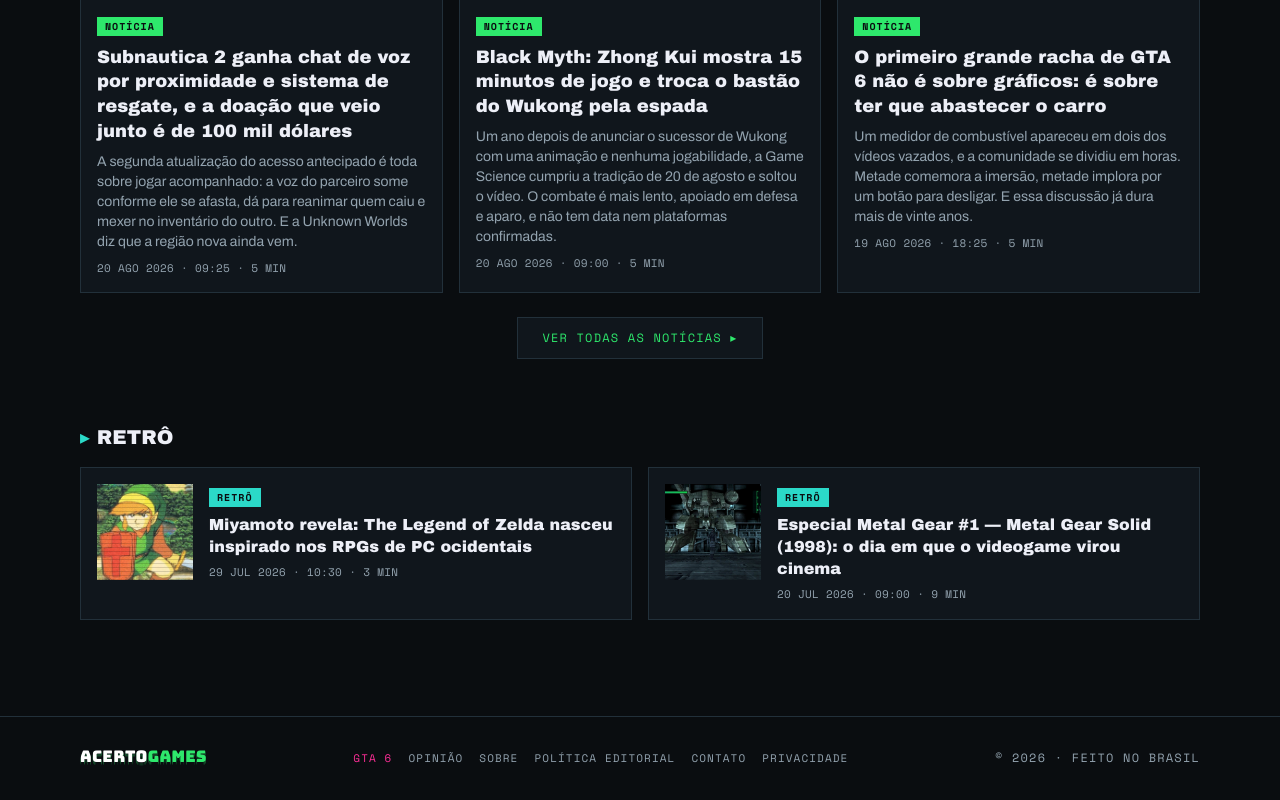
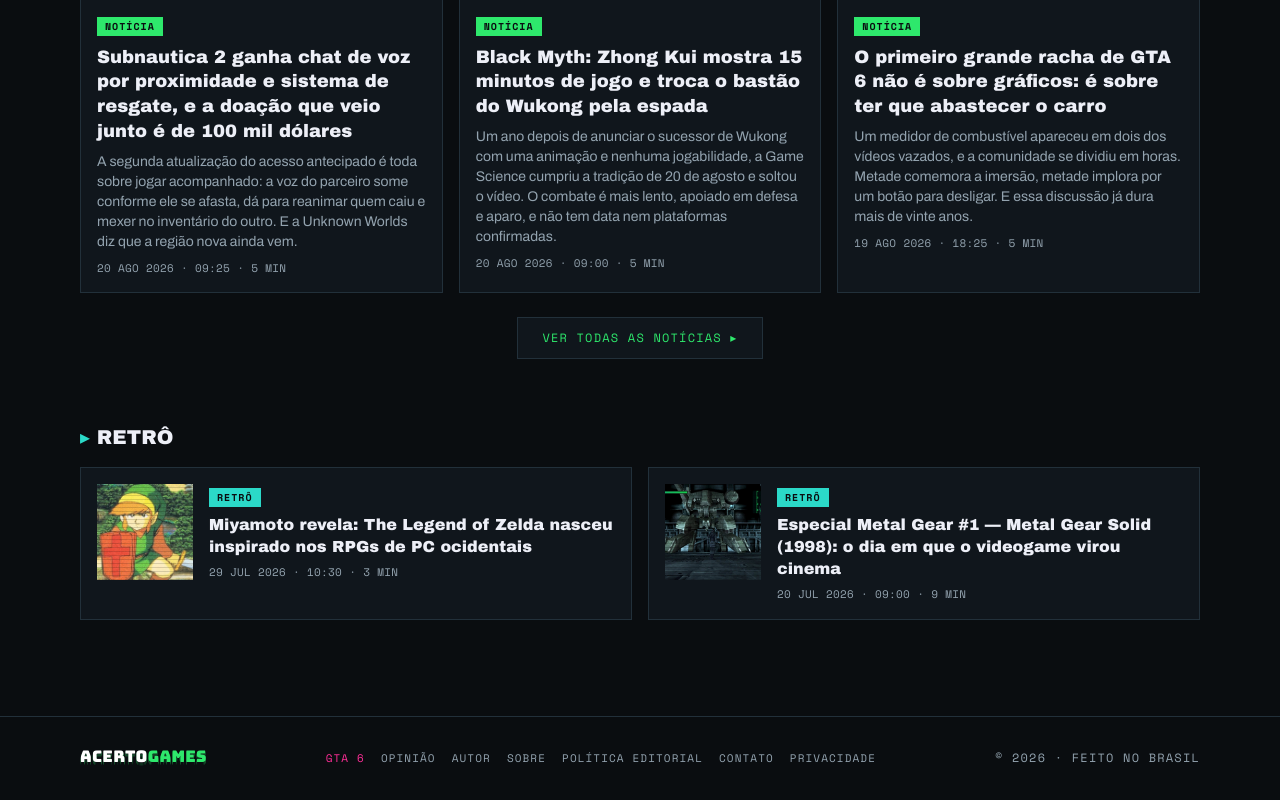
Before and after one commit to brunofvprieto/acerto-games, a Next.js app: page / in a window 1280 px wide. Shown: the part 3846-4646 px from the top of the page. Built offline with nearby package versions, Linux system fonts and the light colour scheme.

Commit message:
ux: adicionar acesso ao perfil do autor no rodapé

```diff
--- a/components/Footer.js
+++ b/components/Footer.js
@@ -10,6 +10,7 @@
         <nav className="flex flex-wrap gap-4 font-mono text-[11px] uppercase tracking-widest text-dim">
           <Link href="/gta6" className="text-[#FF2E97] hover:text-[#FF9AD1]">GTA 6</Link>
           <Link href="/opinioes" className="hover:text-[#FF9A6B]">Opinião</Link>
+          <Link href="/autor/bruno-vazquez" className="hover:text-paper">Autor</Link>
           <Link href="/sobre" className="hover:text-paper">Sobre</Link>
           <Link href="/editorial" className="hover:text-paper">Política editorial</Link>
           <Link href="/contato" className="hover:text-paper">Contato</Link>
```
